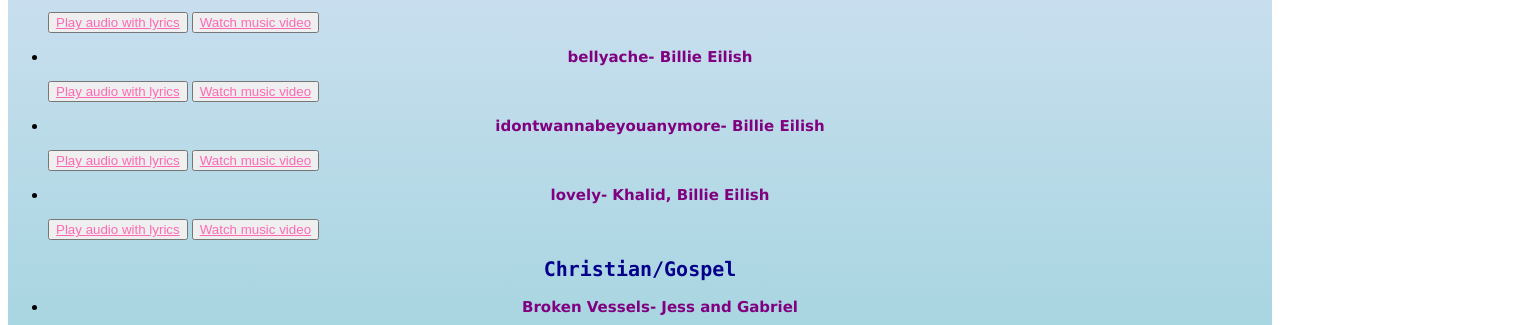
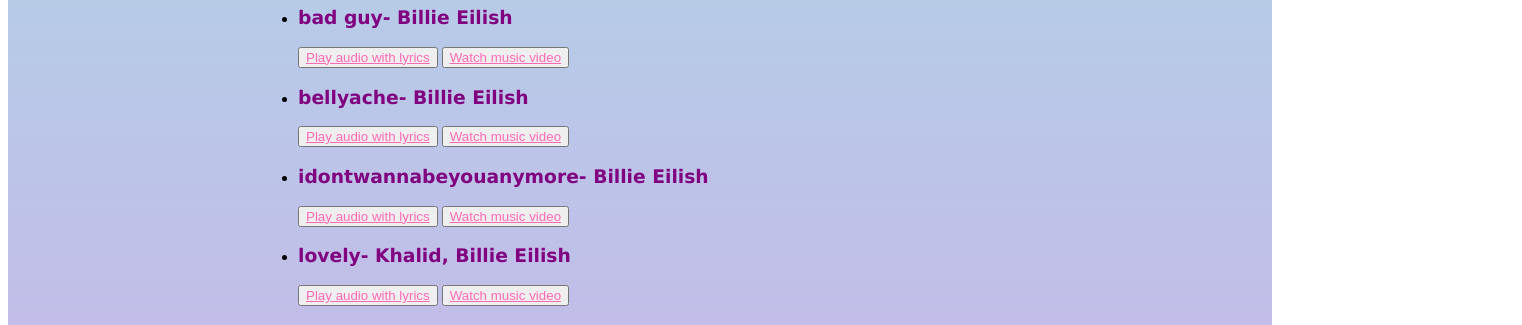
Before and after one commit to evelynjflores/Evelyn-s-Favorite-Songs-July-2019, a plain HTML site: page index.html in a window 1280 px wide. Shown: the part 307-632 px from the top of the page, 1522 px wide, since content can reach past the window. Drawn offline with Linux system fonts and the light colour scheme.

Commit message:
add list centering

```diff
--- a/musicstylesheet.css
+++ b/musicstylesheet.css
@@ -14,13 +14,15 @@
   background-color: #555;
 }
 
-.hidden { visibility: hidden; }
-.unhidden { visibility: visible; }
-
 #grad1 {
-  height: 2000px;
-  background-color: lavender;
-  background-image: linear-gradient(lavender, lightseagreen); /* Standard syntax (must be last) */
+  height: 4000px;
+  background-color: lightblue;
+  background-image: linear-gradient(lightblue, violet, lightpink); /* Standard syntax (must be last) */
+        }
+        ul.a {
+          list-style-position: outside;
+          position: relative;
+          left: 250px;
               }
               h1 {
                 color: white;
@@ -32,25 +34,14 @@
                 color: darkblue;
                 text-align: center;
                 font-family:  "Lucida Console", monospace;
-          font-size: 20px;}
+                font-size: 30px;}
               h3 {
                 color: purple;
-            text-align: center;
                 font-family:  Verdana, Times, serif;
-            font-size: 15px;
                 }
-
               .button:hover {
 
                 box-shadow: 0 12px 16px 0 rgba(0,0,0,0.24),0 17px 50px 0 rgba(0,0,0,0.19);
                 color: blue;
               }
                 a {color: hotpink}
-
-
-            #myDIV {
-              width: 100%;
-              padding: 50px 0;
-              text-align: center;
-              margin-top: 20px;
-            }
```
Lines whose indentation alone changed are shown as unchanged.
